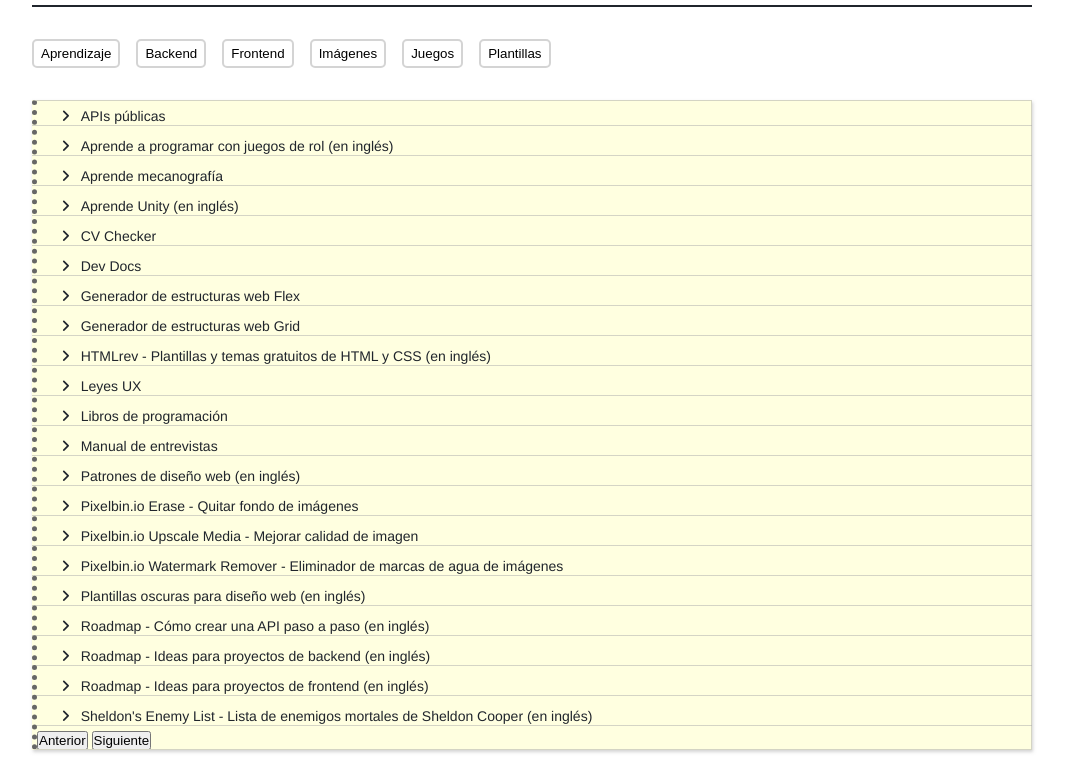
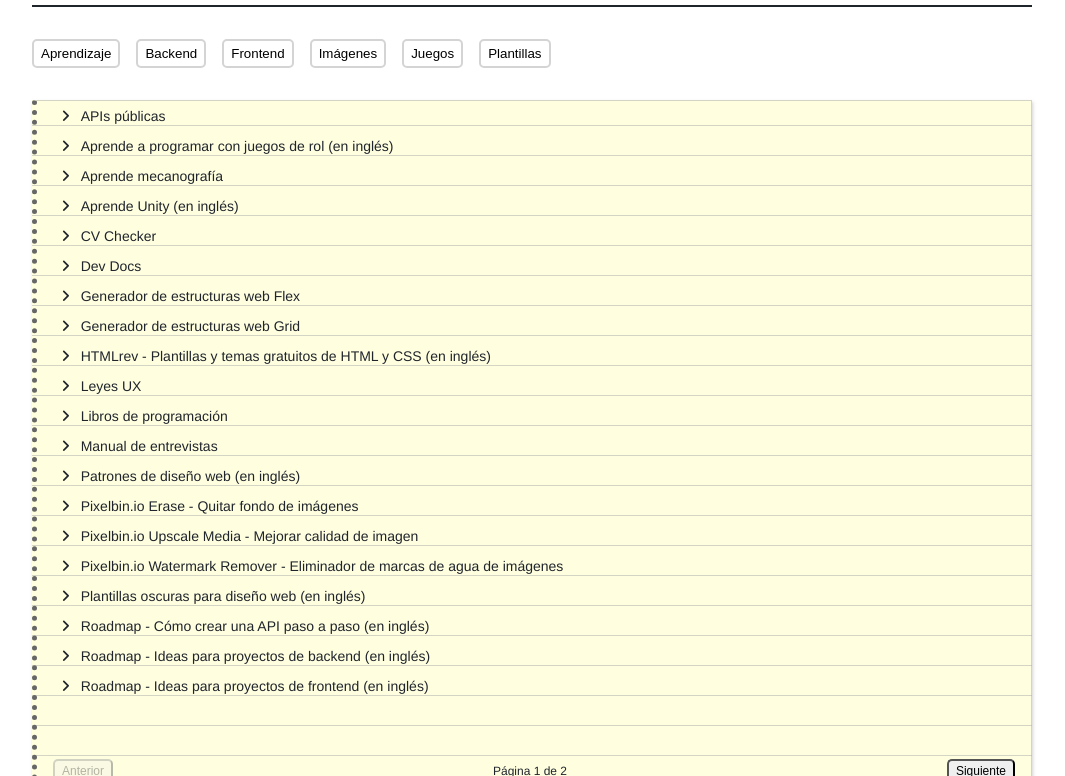
Before and after one commit to virginiadevs/recursos, a plain HTML site: page index.html in a window 1280 px wide. Shown: the part 219-995 px from the top of the page, without its empty margins (108-1173 px from the left). Drawn offline with Linux system fonts and the light colour scheme.

Commit message:
Paginación

```diff
--- a/css/main.css
+++ b/css/main.css
@@ -88,6 +88,7 @@ main {
     flex-direction: column;
     gap: 2rem;
 }
+/* ----------- */
 
 /* FILTERS */
 .filter-section {
@@ -164,9 +165,14 @@ input, select {
     border-left: var(--grey) 5px dotted;
     box-shadow: 1px 2px 3px var(--light-grey);
 
-    height: 650px;
+    height: 700px;
+    max-height: 700px;
+    overflow-y: auto;
+    display: flex;
+    flex-direction: column;
+}
 
-    & .resources-list {
+.resources-section .resources-list {
     margin-inline: 2rem 1rem;
     line-height: 30px;
 
@@ -179,13 +185,35 @@ input, select {
             font-weight: 600;
             margin-right: 5px;
         }
+
+        & a {
+            width: 100%;
+            display: inline-block;
+
+            &:hover {
+                color: blue;
+                text-decoration: underline;
+            }
         }
     }
 }
 
-.resources-list .list-item a:hover, .resources-list .list-item:has(a:hover)::marker {
-    color: blue;
-    text-decoration: underline;
+.resources-section .pagination {
+    display: flex;
+    justify-content: space-between;
+    align-items: center;
+    margin: 0 1rem 1rem;
+    margin-top: auto;
+
+    & button, span {
+        font-size: 12px;
+    };
+
+    & button {
+        padding: 3px 7px;
+        border-radius: 5px;
+        cursor: pointer;
+    }
 }
 /* ----------- */
 
--- a/index.html
+++ b/index.html
@@ -53,11 +53,7 @@
         <section class="resources-section">
             <ul class="resources-list"></ul>
 
-            <div class="pagination">
-                <button id="previous">Anterior</button>
-                <span id="page-info"></span>
-                <button id="next">Siguiente</button>
-            </div>
+            <div class="pagination"></div>
         </section>
     </main>
 
--- a/js/functions.js
+++ b/js/functions.js
@@ -1,8 +1,10 @@
-let data;
-
 const searchInput = document.querySelector("#search-input");
 const tagsList = document.querySelector(".tags-group");
 const resourcesList = document.querySelector(".resources-list");
+
+let data;
+let currentPage = 1;
+const elementsPerPage = 20;
 
 loadData();
 
@@ -36,7 +38,7 @@ function renderCategories(tags) {
 
         tagBtn.addEventListener("click", () => {
             tagBtn.classList.toggle("active");
-
+            currentPage = 1;
             filterResources();
         });
 
@@ -46,10 +48,18 @@ function renderCategories(tags) {
 
 // Mostrar recursos
 function renderResources(resources) {
+    // Ordenar alafabéticamente
     resources.sort((a, b) =>
         a.name.localeCompare(b.name, "es", { sensitivity: "base" })
     );
-    resources.forEach(resource => {
+
+    // Índices de página
+    const first = (currentPage - 1) * elementsPerPage;
+    const last = first + elementsPerPage;
+    const resourcesPage = resources.slice(first, last);
+
+    // Mostrar
+    resourcesPage.forEach(resource => {
         const li = document.createElement("li");
         li.setAttribute("class", "list-item");
 
@@ -61,10 +71,54 @@ function renderResources(resources) {
         li.appendChild(link);
         resourcesList.appendChild(li);
     });
+
+    updatePagination(resources.length);
+}
+
+// Paginación
+function updatePagination(elements) {
+    const pagesTotal = Math.ceil(elements / elementsPerPage);
+    const pagination = document.querySelector(".pagination");
+    pagination.innerHTML = "";
+
+    // Si solo hay 1 página o ninguna, no se muestran los controles
+    if (pagesTotal <= 1) return;
+
+    // Botón Anterior
+    const btnAnterior = document.createElement("button");
+    btnAnterior.textContent = "Anterior";
+    btnAnterior.disabled = currentPage === 1;
+    btnAnterior.addEventListener("click", () => {
+        if (currentPage > 1) {
+            currentPage--;
+            filterResources(); // Vuelve a filtrar y renderizar
+        }
+    });
+    pagination.appendChild(btnAnterior);
+
+    // Indicador de página (ej: Página 1 de 3)
+    const spanInfo = document.createElement("span");
+    spanInfo.textContent = `Página ${currentPage} de ${pagesTotal}`;
+    pagination.appendChild(spanInfo);
+
+    // Botón Siguiente
+    const btnSiguiente = document.createElement("button");
+    btnSiguiente.textContent = "Siguiente";
+    btnSiguiente.disabled = currentPage === pagesTotal;
+    btnSiguiente.addEventListener("click", () => {
+        if (currentPage < pagesTotal) {
+            currentPage++;
+            filterResources(); // Vuelve a filtrar y renderizar
+        }
+    });
+    pagination.appendChild(btnSiguiente);
 }
 // ---------------------------------------------------------------------------------------
 
-searchInput.addEventListener("input", filterResources);
+searchInput.addEventListener("input", () => {
+    currentPage = 1;
+    filterResources();
+});
 
 function filterResources() {
     document.querySelector(".resources-list").replaceChildren();
```
Lines whose indentation alone changed are shown as unchanged.
